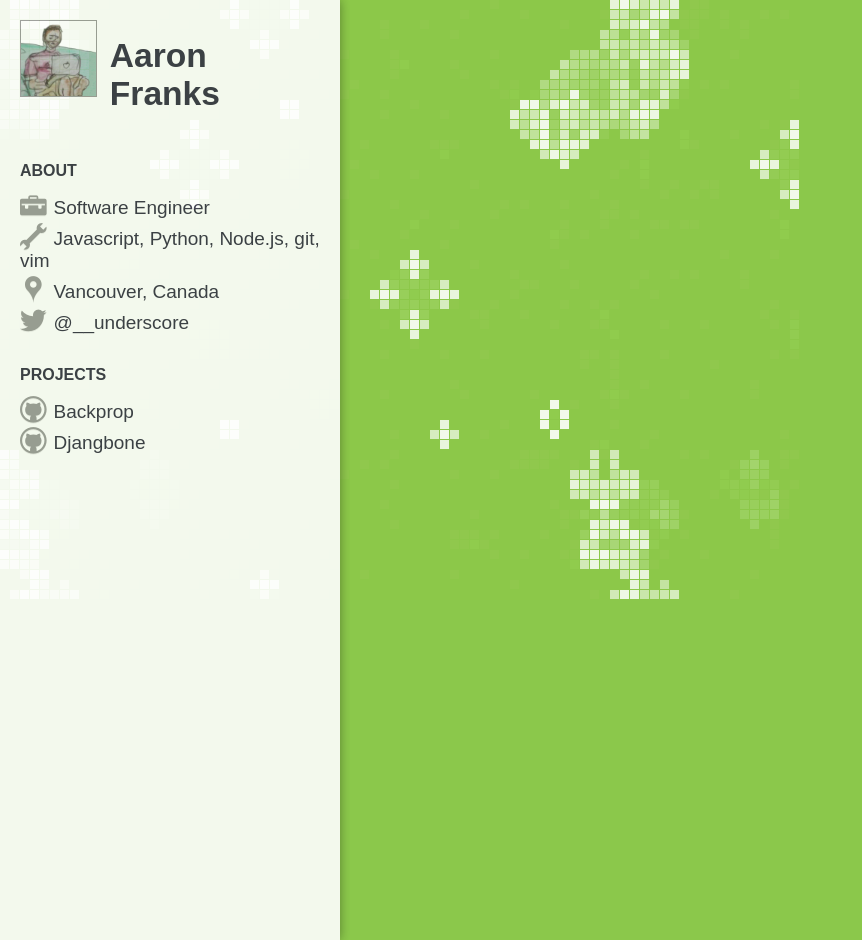
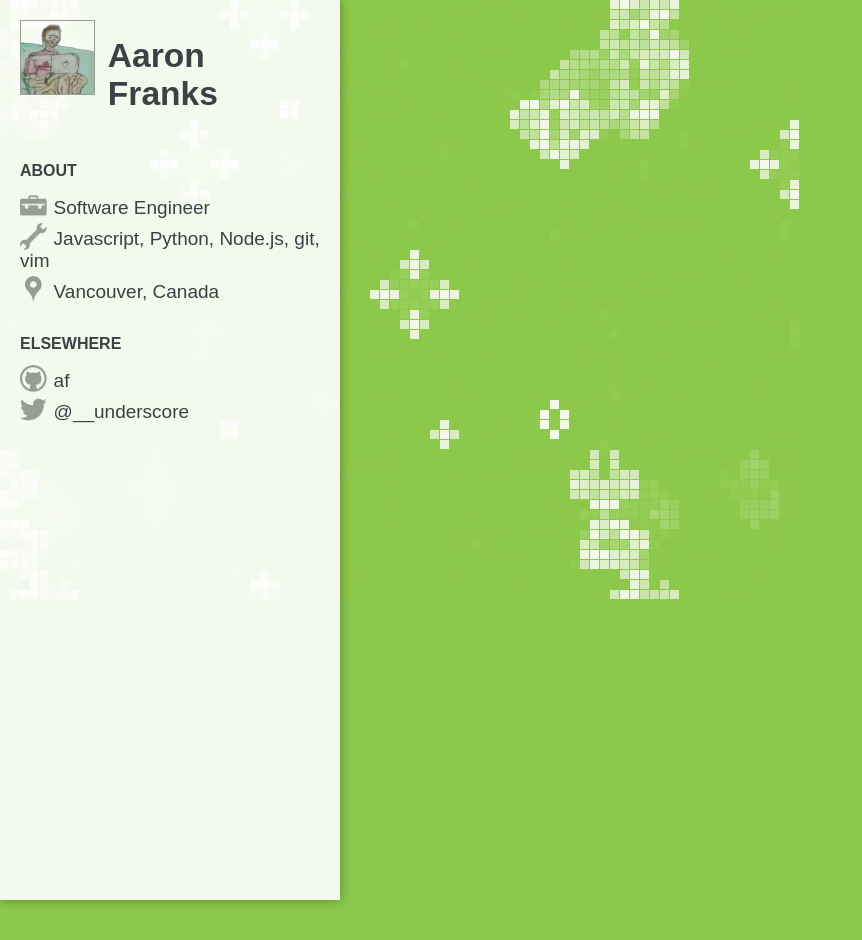
Before and after one commit to af/af.github.com, a Jekyll site: the page built from index.html, in a window 1280 px wide. Shown: the whole page, without its empty margins (0-862 px from the left). Built offline with Jekyll 4.4.1, drawn with Linux system fonts in a browser that asks for light colours; some web fonts are replaced.

Commit message:
Fix scrollbars from canvas element, replace Projects with Elsewhere for now.

```diff
--- a/_layouts/base.html
+++ b/_layouts/base.html
@@ -20,14 +20,21 @@
                 <li class="work">Software Engineer</li>
                 <li class="tools">Javascript, Python, Node.js, git, vim</li>
                 <li class="location">Vancouver, Canada</li>
+            </ul>
+
+            <h2>Elsewhere</h2>
+            <ul>
+                <li><a href="https://github.com/af" class="github">af</a></li>
                 <li><a href="https://twitter.com/__underscore" class="twitter">@__underscore</a></li>
             </ul>
 
+            <!--
             <h2>Projects</h2>
             <ul>
                 <li><a href="https://github.com/af/backprop" class="github">Backprop</a></li>
                 <li><a href="https://github.com/af/djangbone" class="github">Djangbone</a></li>
             </ul>
+            -->
         </nav>
         </header>
 
--- a/css/main.css
+++ b/css/main.css
@@ -4,6 +4,9 @@
   src: url("/fonts/icomoon.eot?#iefix") format('embedded-opentype'), url("/fonts/icomoon.svg#icomoon") format('svg'), url("/fonts/icomoon.woff") format('woff'), url("/fonts/icomoon.ttf") format('truetype');
   font-weight: normal;
   font-style: normal;
+}
+* {
+  box-sizing: border-box;
 }
 p {
   line-height: 1.4;
@@ -22,16 +25,16 @@ body {
   color: #334;
   background: #8bc84b;
   margin: 0;
-  box-sizing: border-box;
   -webkit-font-smoothing: antialiased;
 }
 body > header {
-  width: 300px;
+  width: 340px;
   height: 100%;
   padding: 20px;
   background: #fff;
   opacity: 0.9;
   position: absolute;
+  z-index: 10;
   left: 0;
   box-shadow: 0 0 10px rgba(0,0,0,0.40);
 }
@@ -108,3 +111,11 @@ body > header ul {
 .github:before {
   content: "\24";
 }
+.hp_canvas_wrap {
+  height: 100%;
+  width: 100%;
+  position: absolute;
+  top: 0;
+  left: 0;
+  overflow: hidden;
+}
--- a/index.html
+++ b/index.html
@@ -3,7 +3,10 @@ layout: base
 title: Aaron Franks
 ---
 
-<canvas></canvas>
+<div class="hp_canvas_wrap">
+    <canvas></canvas>
+</div>
+
 <script>
     (function(){
         var frameWait = 80;     // Time in ms to wait in between frames
```
Also changed, not shown: css/main.styl (+14 -2 lines).
